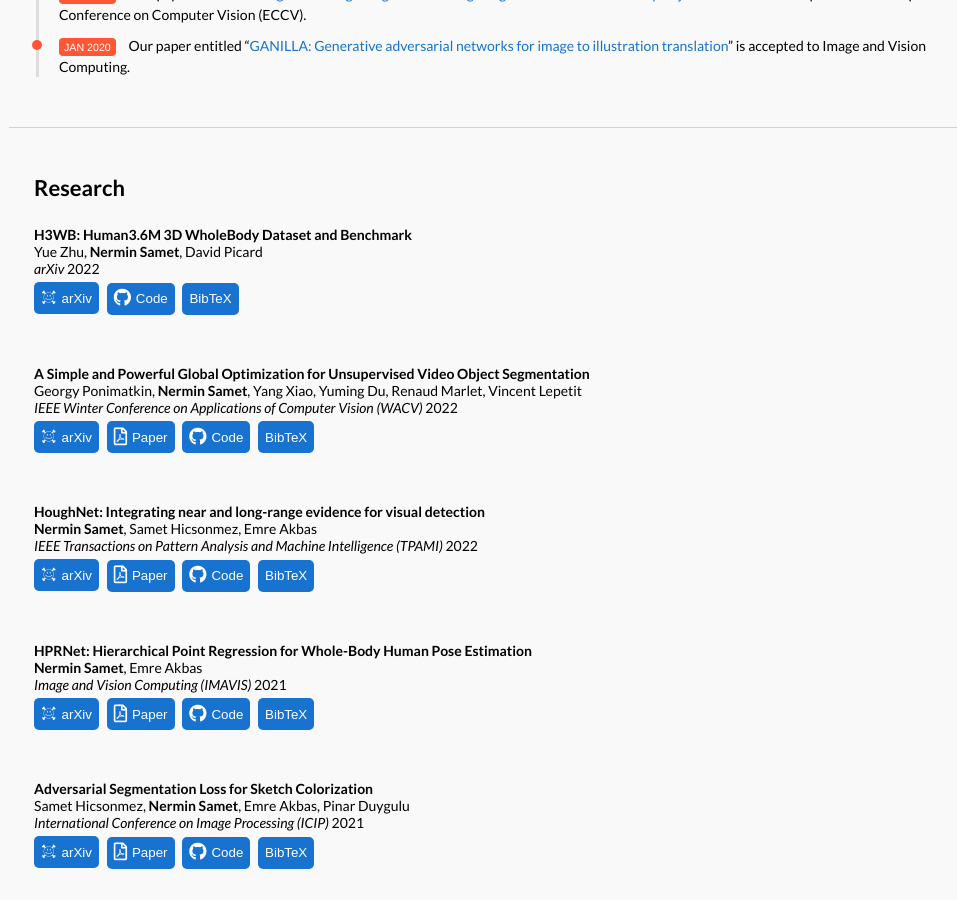
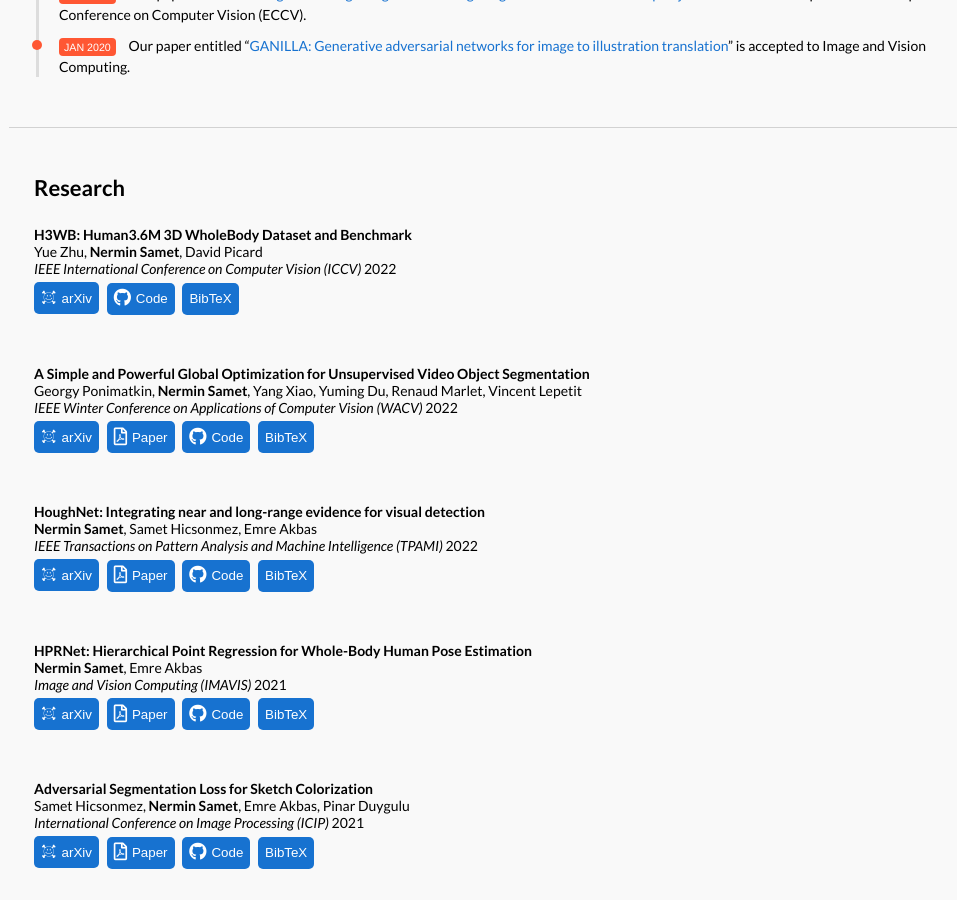
Before and after one commit to nerminsamet/nerminsamet.github.io, a Jekyll site: the page built from _posts/news/2023-07-17-iccv-papers.markdown, in a window 1280 px wide and 900 px high, scrolled down 1036 px. Shown: the whole window, without its empty margins (131-1088 px from the left). Built offline with Jekyll 4.4.1, drawn with Linux system fonts in a browser that asks for light colours; some web fonts are replaced.

Commit message:
Update 2022-12-14-h3wb.markdown
-

```diff
--- a/_posts/research/2022-12-14-h3wb.markdown
+++ b/_posts/research/2022-12-14-h3wb.markdown
@@ -5,7 +5,7 @@ date:   2022-12-14 20:00:00 +03:00
 categories: research
 author: "Nermin Samet"
 authors: "Yue Zhu, <strong>Nermin Samet</strong>, David Picard"
-venue: "arXiv"
+venue: "IEEE International Conference on Computer Vision (ICCV)"
 arxiv: https://arxiv.org/abs/2211.15692
 code: https://github.com/wholebody3d/wholebody3d
 bib: bib/h3wb.bib
```
